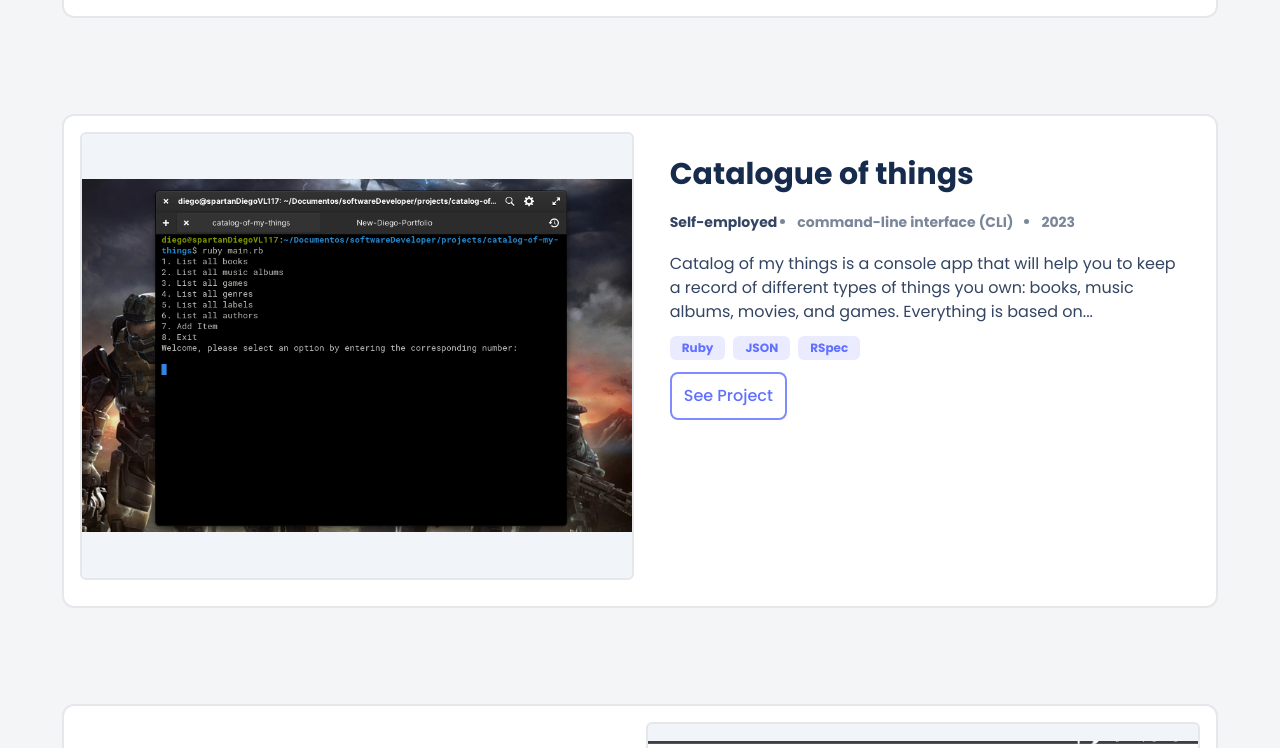
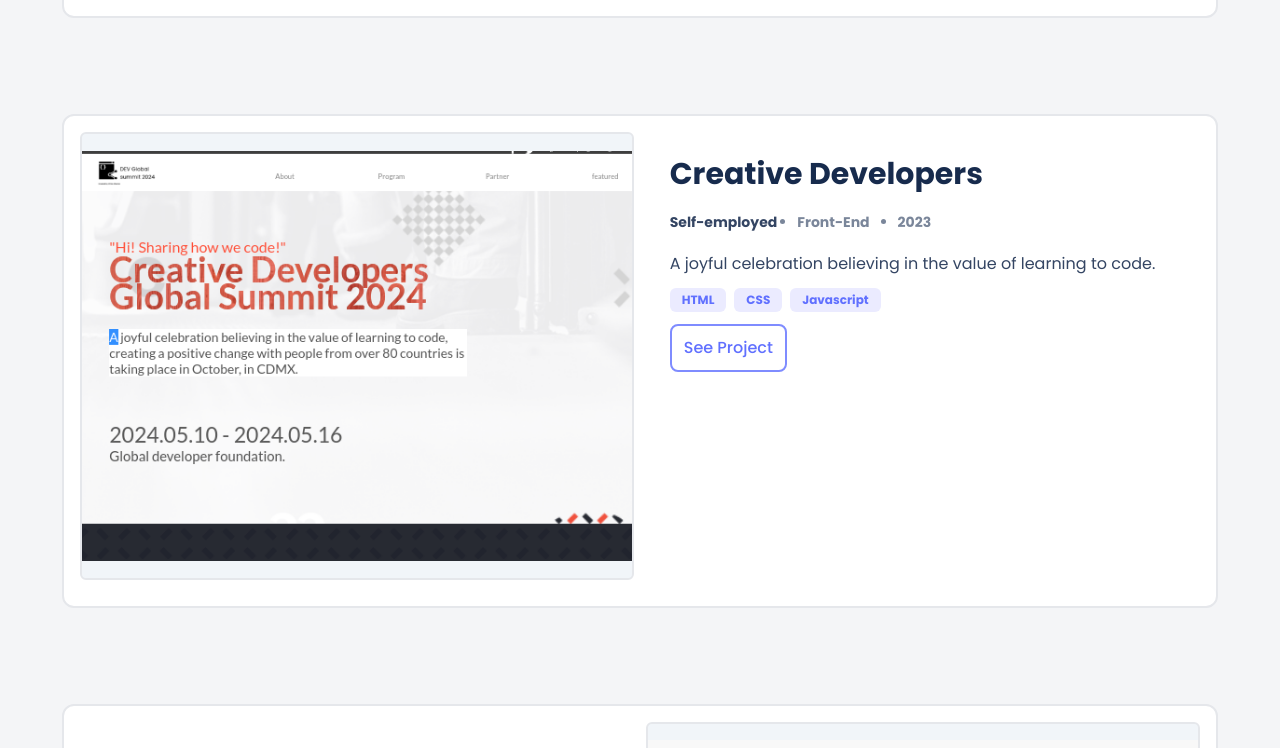
Before and after one commit to Diegogagan2587/Diegogagan2587.github.io, a React (Vite) app: page / in a window 1280 px wide. Shown: the part 4340-5088 px from the top of the page. Built offline with nearby package versions, Linux system fonts and the light colour scheme.

Commit message:
removes project: catalog of my things since is not a full project

```diff
--- a/src/data/projects.js
+++ b/src/data/projects.js
@@ -136,20 +136,20 @@ const projects = [
     typeOfDev: 'Front-End',
     date: '2023',
   },
-  {
-    name: 'Catalogue of things',
-    company: 'Self-employed',
-    typeOfDev: 'command-line interface (CLI)',
-    date: '2023',
-    description:
-      'Catalog of my things is a console app that will help you to keep a record of different types of things you own: books, music albums, movies, and games. Everything is based on...',
-    descriptionDesk:
-      'Catalog of my things is a console app that will help you to keep a record of different types of things you own: books, music albums, movies, and games. Everything is based on the UML class diagram presented in the Readme file. As well this app is able to preserve the data, data will be saved in the data that will contain a JSON file per each item. As well We have included a table representation in SQL.',
-    img: catalogueOfThings,
-    liveVersion: 'https://youtu.be/X8ozhDjzom0?si=Ej3x8mAcBtzWga1N',
-    source: 'https://github.com/Diegogagan2587/catalog-of-my-things',
-    technologies: ['Ruby', 'JSON', 'RSpec'],
-  },
+  // {
+  //   name: 'Catalogue of things',
+  //   company: 'Self-employed',
+  //   typeOfDev: 'command-line interface (CLI)',
+  //   date: '2023',
+  //   description:
+  //     'Catalog of my things is a console app that will help you to keep a record of different types of things you own: books, music albums, movies, and games. Everything is based on...',
+  //   descriptionDesk:
+  //     'Catalog of my things is a console app that will help you to keep a record of different types of things you own: books, music albums, movies, and games. Everything is based on the UML class diagram presented in the Readme file. As well this app is able to preserve the data, data will be saved in the data that will contain a JSON file per each item. As well We have included a table representation in SQL.',
+  //   img: catalogueOfThings,
+  //   liveVersion: 'https://youtu.be/X8ozhDjzom0?si=Ej3x8mAcBtzWga1N',
+  //   source: 'https://github.com/Diegogagan2587/catalog-of-my-things',
+  //   technologies: ['Ruby', 'JSON', 'RSpec'],
+  // },
   {
     name: 'Creative Developers',
     description:
```
